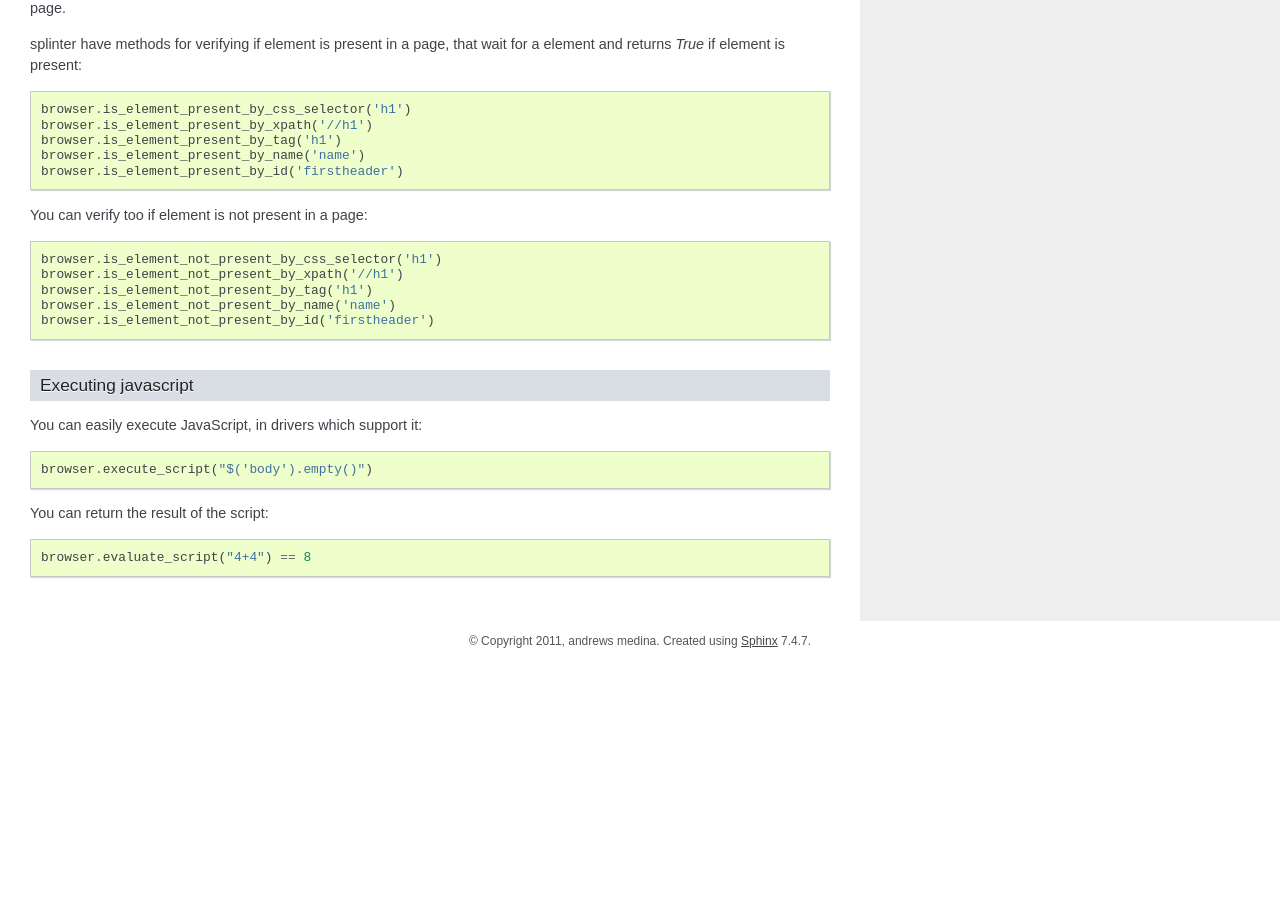
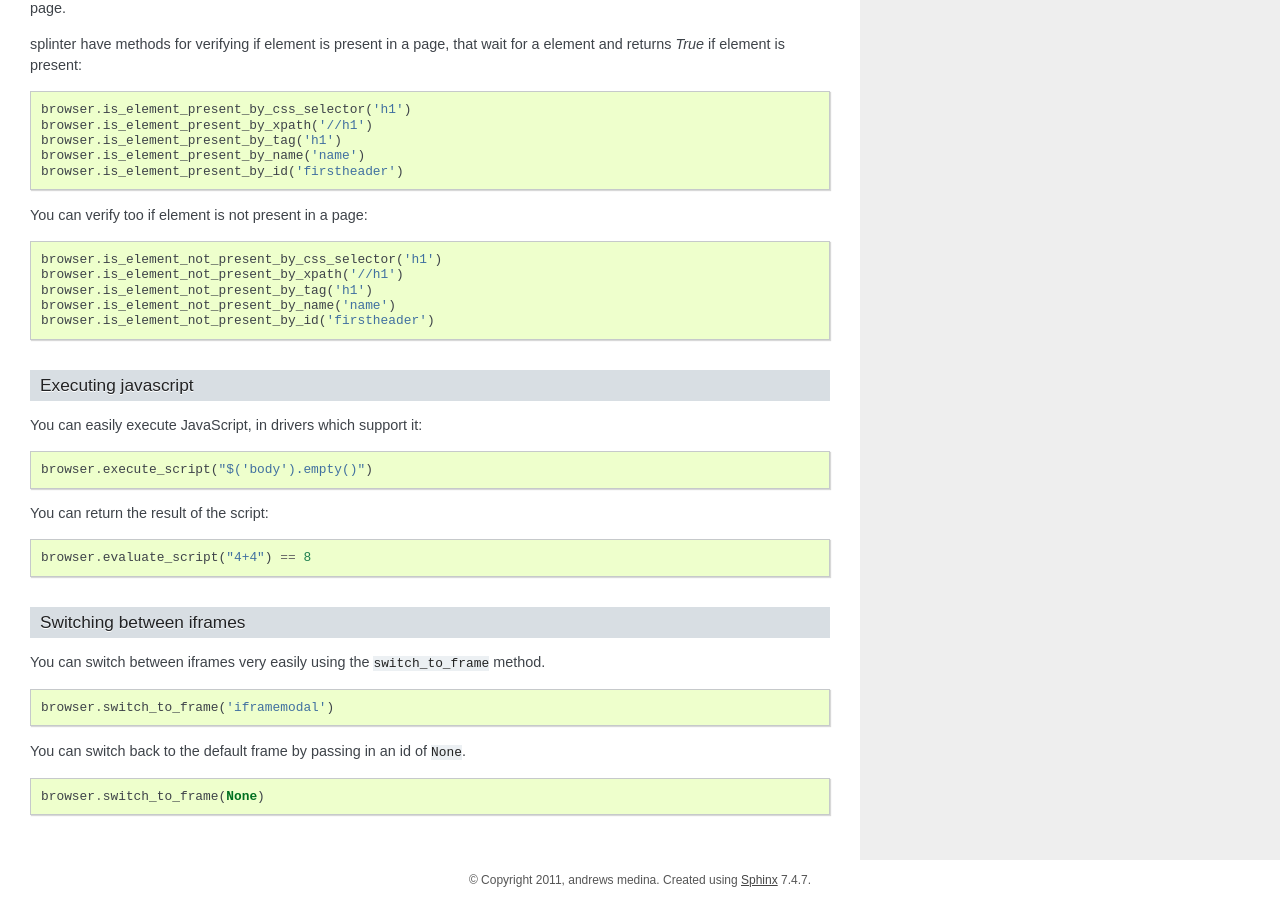
Before and after one commit to cobrateam/splinter, a Sphinx documentation site: the page built from docs/index.rst, in a window 1280 px wide and 900 px high, scrolled down 3791 px. Built offline with Sphinx 7.4.7, drawn with Linux system fonts in a browser that asks for light colours; before the commit the page ends 4452 px from its top, so only the background shows below that.

Commit message:
Added docs on using the switch_to_frame function

```diff
--- a/docs/index.rst
+++ b/docs/index.rst
@@ -258,3 +258,19 @@ You can return the result of the script:
 ::
 
     browser.evaluate_script("4+4") == 8
+
+
+Switching between iframes
+-------------------------
+
+You can switch between iframes very easily using the ``switch_to_frame`` method.
+
+::
+
+    browser.switch_to_frame('iframemodal')
+
+You can switch back to the default frame by passing in an id of ``None``.
+
+::
+
+    browser.switch_to_frame(None)
```
